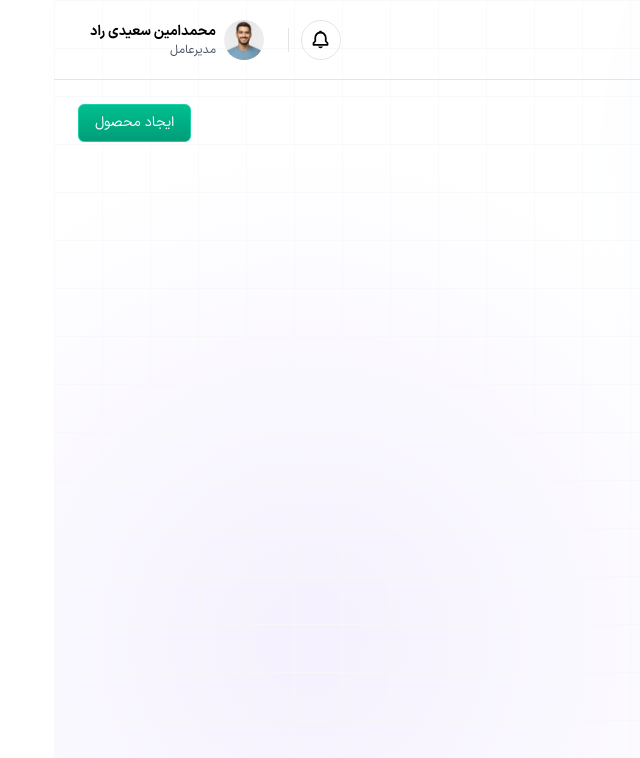
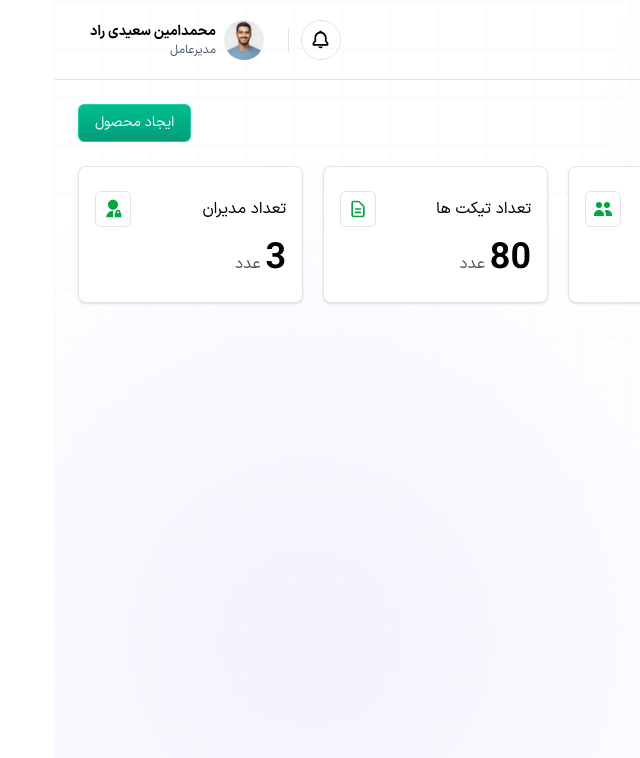
Before and after one commit to Zeynab-jalalian/Dashboard-Admin, a React (Vite) app: page / in a window 1280 px wide. Shown: the top 758 px of the page, without its empty margins (640-1280 px from the left). Built offline with nearby package versions, Linux system fonts and the light colour scheme.

Commit message:
sumaries

```diff
--- /dev/null
+++ b/src/features/Summaries/Summaries.jsx
@@ -0,0 +1,21 @@
+import React from "react";
+import { generateSummaries } from "../../utils/home";
+import SummaryCard from "./../Summaries/components/SummaryCard";
+
+function Summaries() {
+  const summaries = generateSummaries({
+    productsLength: 4,
+    usesrsLength: 199,
+    ticketsLength: 80,
+    adminsLength: 3,
+  });
+  return (
+    <div className="grid md:grid-cols-3 sm:grid-cols-2 grid-cols-1 lg:grid-cols-4 gap-5 mt-6">
+      {summaries.map((summary) => (
+        <SummaryCard key={summary.id} {...summary} />
+      ))}
+    </div>
+  );
+}
+
+export default Summaries;
--- /dev/null
+++ b/src/features/Summaries/components/SummaryCard.jsx
@@ -0,0 +1,19 @@
+const SummaryCard = ({ title, value, icon: Icon }) => {
+  return (
+    <article className="h-34.25 bg-white rounded-lg hover:bg-linear-to-t from-zinc-200/15 select-none cursor-pointer hover:shadow-md border flex justify-between flex-col primary-border-color shadow-sm py-[23.5px] px-4">
+      <div className="flex items-center justify-between">
+        <p>{title}</p>
+
+        <div className="size-9 rounded-md border text-green-600 primary-border-color flex-center text-xl">
+          {<Icon />}
+        </div>
+      </div>
+      <p className="text-4xl">
+        <strong>{value}</strong>
+        <span className="text-base text-zinc-600"> عدد</span>
+      </p>
+    </article>
+  );
+};
+
+export default SummaryCard;
--- a/src/pages/Home/page.jsx
+++ b/src/pages/Home/page.jsx
@@ -1,6 +1,7 @@
 import { useState } from "react";
 import SectionTitle from "../../components/common/SectionTitle";
 import { useNavigate } from "react-router";
+import Summaries from "../../features/Summaries/Summaries";
 
 function Home() {
   const [isRedirecting, setIsRedirecting] = useState(false);
@@ -25,7 +26,7 @@ function Home() {
   return (
     <>
       <SectionTitle title="داشبورد" Buttons={<CTAButton />} />
-      {/* <Summaries /> */}
+      <Summaries />
       <div className="">
         {/* <DetailsCharts />
         <ProductsTable />
--- /dev/null
+++ b/src/utils/home.js
@@ -0,0 +1,39 @@
+import { BiShoppingBag } from "react-icons/bi";
+import { HiOutlineDocumentText, HiUsers } from "react-icons/hi";
+import { RiAdminFill } from "react-icons/ri";
+
+const generateSummaries = ({
+  productsLength = 0,
+  usesrsLength = 0,
+  ticketsLength = 0,
+  adminsLength = 0,
+}) => {
+  return [
+    {
+      id: 1,
+      title: "تعداد محصولات",
+      value: productsLength,
+      icon: BiShoppingBag,
+    },
+    {
+      id: 2,
+      title: "تعداد کاربران",
+      value: usesrsLength,
+      icon: HiUsers,
+    },
+    {
+      id: 3,
+      title: "تعداد تیکت ها",
+      value: ticketsLength,
+      icon: HiOutlineDocumentText,
+    },
+    {
+      id: 4,
+      title: "تعداد مدیران",
+      value: adminsLength,
+      icon: RiAdminFill,
+    },
+  ];
+};
+
+export { generateSummaries };
```
